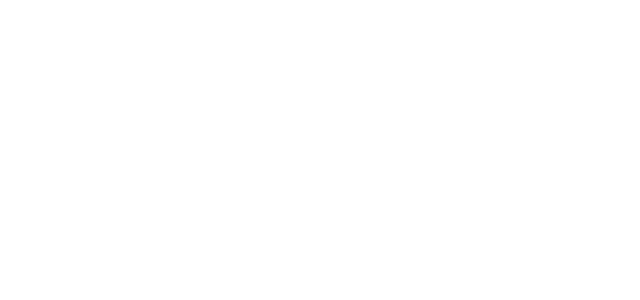
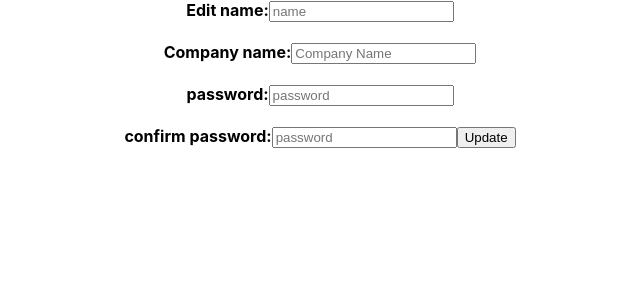
Before and after one commit to petercrackthecode/Deck, a React (Create React App) app in the folder client/: page /edituser in a window 1280 px wide. Shown: the top 300 px of the page, without its empty margins (320-960 px from the left). Built offline with nearby package versions, Linux system fonts and the light colour scheme.

Commit message:
user view and edit profile

```diff
--- a/client/src/App.js
+++ b/client/src/App.js
@@ -1,6 +1,7 @@
 import './App.css';
 import Landing from './pages/Landing'
 import UserProfile from './pages/UserProfile'
+import EditUser from './pages/EditUser';
 import {Link, Switch, Route} from 'react-router-dom'
 import React, {useState} from 'react'
 
@@ -11,6 +12,7 @@
       <Switch>
       <Route path='/' exact render={()=><Landing setUserid={setUserid}/>} />
       <Route path='/user' exact render={()=><UserProfile userId={userId}/>} />
+      <Route path='/edituser' render={()=><EditUser  userId={userId}/>}/>
       </Switch>
     </div>
   );
--- /dev/null
+++ b/client/src/pages/EditUser.js
@@ -0,0 +1,81 @@
+import axios from 'axios'
+import React,{useState} from 'react'
+import {getToken} from '../utils/common'
+import {useHistory} from 'react-router-dom'
+
+function EditUser({userId}) {
+
+    const [name,setName] = useState('');
+    const [companyName, setCompanyName] = useState('');
+    let history = useHistory()
+
+    const updateChange = (e) => {
+        if(e.target.name === 'name')
+        setName(e.target.value)
+    else if(e.target.name ==='companyName')
+        setCompanyName(e.target.value)
+
+    }
+
+    const handleSubmit = (e) => {
+        e.preventDefault();
+        var newData={
+            _id:userId
+        }
+        if(name!='')
+        newData['name']=name;
+        if(companyName!='')
+        newData['company_name']=companyName
+        axios.post('http://localhost:5000/api/auth/update',newData,{headers:{"x-access-token":getToken()}})
+        .then(res=>console.log(res))
+        .then(()=>history.push('/user'))
+    }
+
+    return (
+        <div>
+            <form  onSubmit={handleSubmit}>
+            <label>
+              <b>Edit name:</b>
+              <input
+                name="name"
+                type=""
+                placeholder="name"
+                onChange={updateChange}
+              /><br/><br/>
+              </label>
+              <label>
+              <b>Company name:</b>
+              <input
+                name="companyName"
+                type=""
+                placeholder="Company Name"
+                onChange={updateChange}
+              />
+              </label><br/><br/>
+              <label>
+              <b>password:</b>
+              <input
+                name="password"
+                type="password"
+                placeholder="password"
+              />
+              </label><br/><br/>
+              <label>
+              <b>confirm password:</b>
+              <input
+                name="password"
+                type="password"
+                placeholder="password"
+              />
+              </label>
+              <button
+              type="submit"
+            >
+              Update
+            </button>
+              </form>
+        </div>
+    )
+}
+
+export default EditUser
--- a/client/src/pages/UserProfile.js
+++ b/client/src/pages/UserProfile.js
@@ -1,10 +1,12 @@
 import axios from 'axios'
 import React, {useState,useEffect} from 'react'
 import {getToken} from '../utils/common'
+import {useHistory} from 'react-router-dom'
 
 function UserProfile({userId}) {
 
-    const [user,setUser] = useState('')
+    const [user,setUser] = useState('');
+    let history = useHistory();
 
     useEffect(() => {
         if(userId){
@@ -19,16 +21,20 @@
         })
         .then((res)=> {
             setUser(res.data)
-            console.log(res.data.name)
+            console.log(res.data)
         })
         .catch((err)=> err)
+    }
+
+    const handleClick = () => {
+        history.push('/edituser')
     }
 
     return (
         <div>
             <h3>{user.name}</h3>
-            <p>Company Name</p>
-            <button>Edit Profile</button>
+            <p>{user.company_name}</p>
+            <button onClick={handleClick}>Edit Profile</button>
         </div>
     )
 }
```
